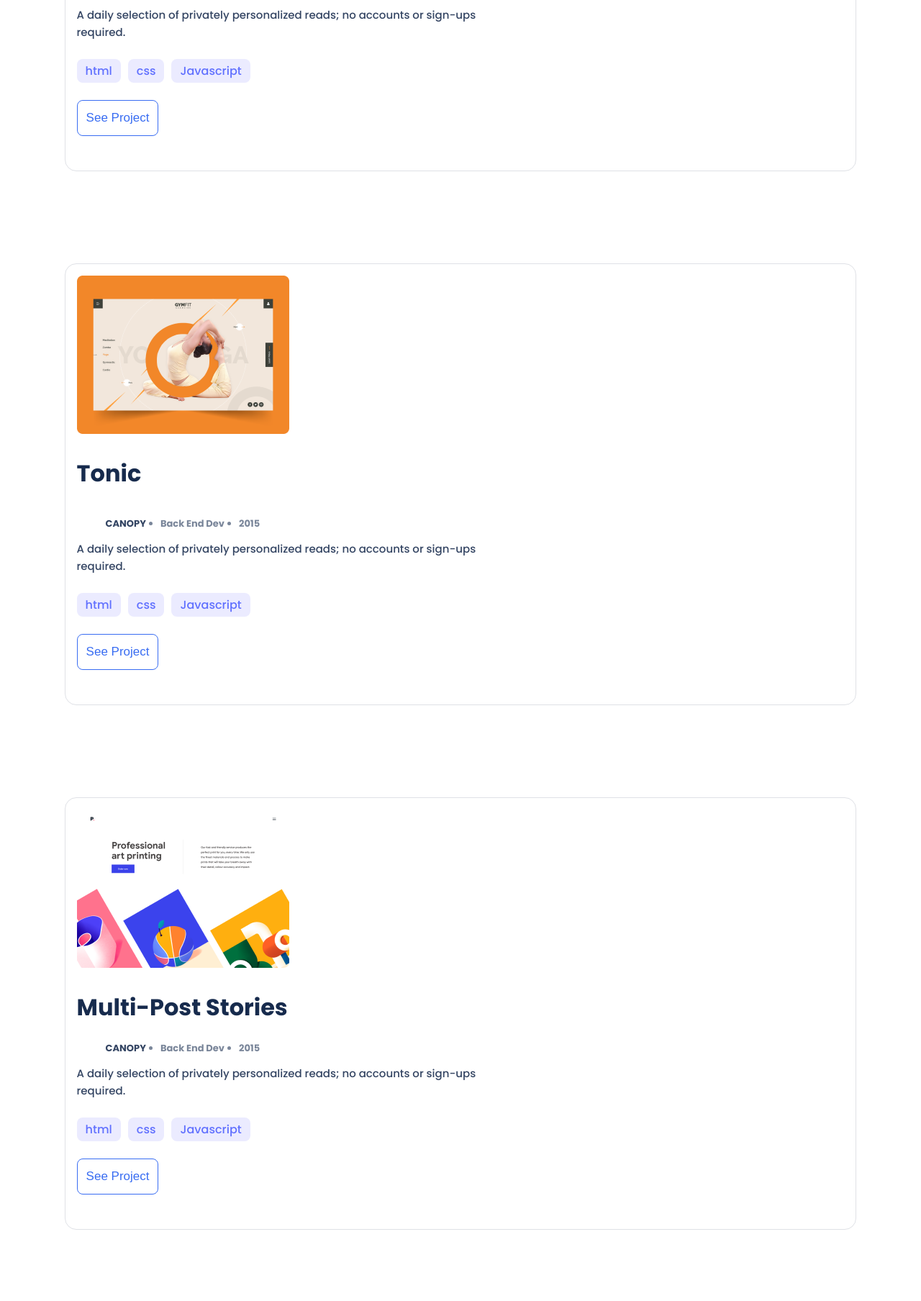
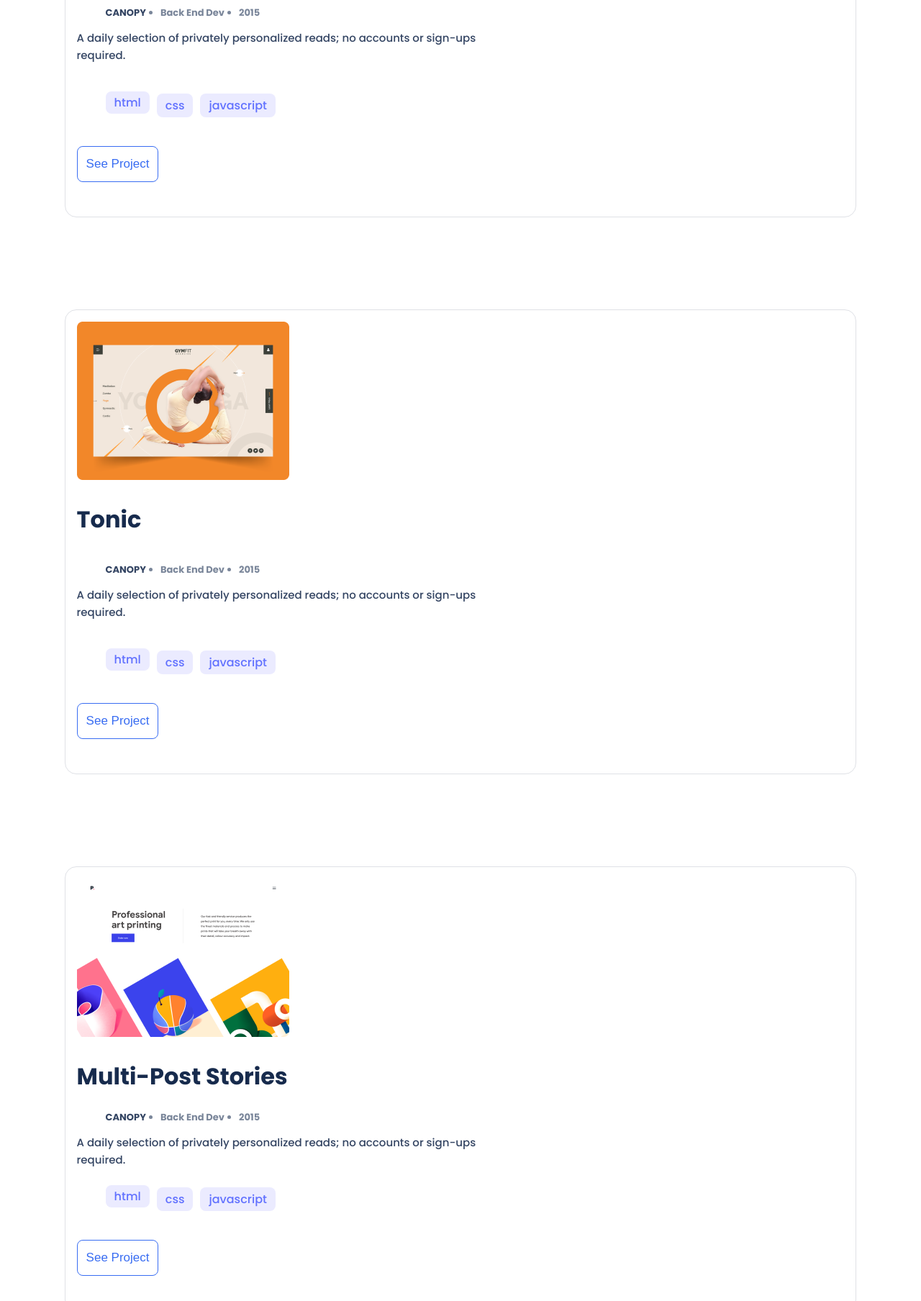
Before and after one commit to Leeoasis/My-Portfolio, a website: page index.html in a window 1280 px wide. Shown: the part 1862-3670 px from the top of the page at 72% size. Drawn offline with Linux system fonts and the light colour scheme.

Commit message:
Update the markup in index.html

```diff
--- a/index.html
+++ b/index.html
@@ -80,11 +80,11 @@
               </ul>
                 <p>A daily selection of privately personalized reads; no accounts or sign-ups required.</p>
            </div>
-            <div  class="first_buttons">
-              <a href="#">html</a>
+            <ul  class="first_buttons">
+              <li><a href="#">html</a></li>
               <a href="#">css</a>
-              <a href="#">Javascript</a>
-            </div>
+              <a href="#">javascript</a>
+            </ul>
             <div class="last-button">
               <button>See Project</button>
            </div>
@@ -106,11 +106,11 @@
               </ul>
                <p>A daily selection of privately personalized reads; no accounts or sign-ups required.</p>
            </div>
-            <div  class="first_buttons">
-              <a href="#">html</a>
-              <a href="#">css</a>
-              <a href="#">Javascript</a>
-            </div>
+           <ul  class="first_buttons">
+            <li><a href="#">html</a></li>
+            <a href="#">css</a>
+            <a href="#">javascript</a>
+          </ul>
             <div class="last-button">
               <button>See Project</button>
            </div>
@@ -132,11 +132,11 @@
               </ul>
                 <p>A daily selection of privately personalized reads; no accounts or sign-ups required.</p>
             </div>
-            <div  class="first_buttons">
-              <a href="#">html</a>
+            <ul  class="first_buttons">
+              <li><a href="#">html</a></li>
               <a href="#">css</a>
-              <a href="#">Javascript</a>
-            </div>
+              <a href="#">javascript</a>
+            </ul>
             <div class="last-button">
               <button>See Project</button>
            </div>
@@ -158,17 +158,17 @@
 
                 <p>A daily selection of privately personalized reads; no accounts or sign-ups required.</p>
               </div>
-            <div  class="first_buttons">
-              <a href="#">html</a>
-              <a href="#">css</a>
-              <a href="#">Javascript</a>
-            </div>
+              <ul  class="first_buttons">
+                <li><a href="#">html</a></li>
+                <a href="#">css</a>
+                <a href="#">javascript</a>
+              </ul>
             <div class="last-button">
               <button>See Project</button>
            </div>
           </div>
       </div>
-      <div class="flex-container">
+      <tag class="flex-container">
           <div class="works-card-2">
               <h2 class="works-title">About Myself</h2>
               <P class="about-me">Hello I'm a software developer I can help you build a project, feature or website. Look through some of my work and experience! If you like what you see and have a project you need coded don't hesitate to contact me.</P>
@@ -235,7 +235,7 @@
                     </ul>
             </div>
           </div>
-      </div>
+        </tag>
     </section>
 </body>
 </html>
```
